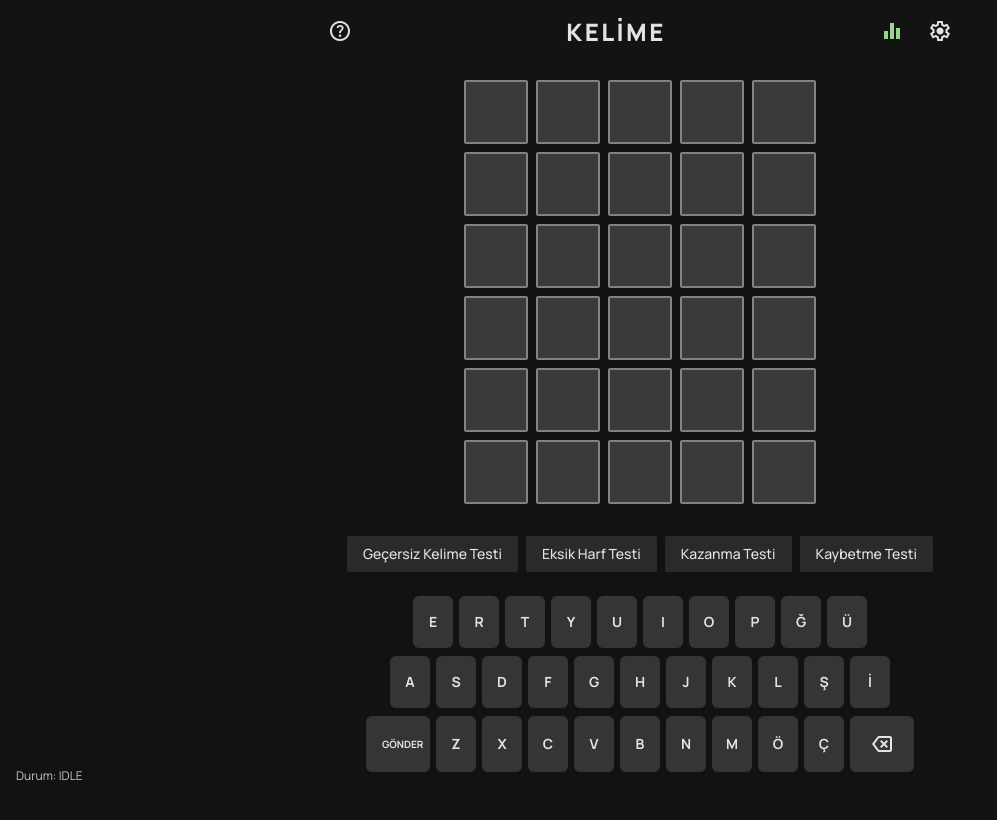
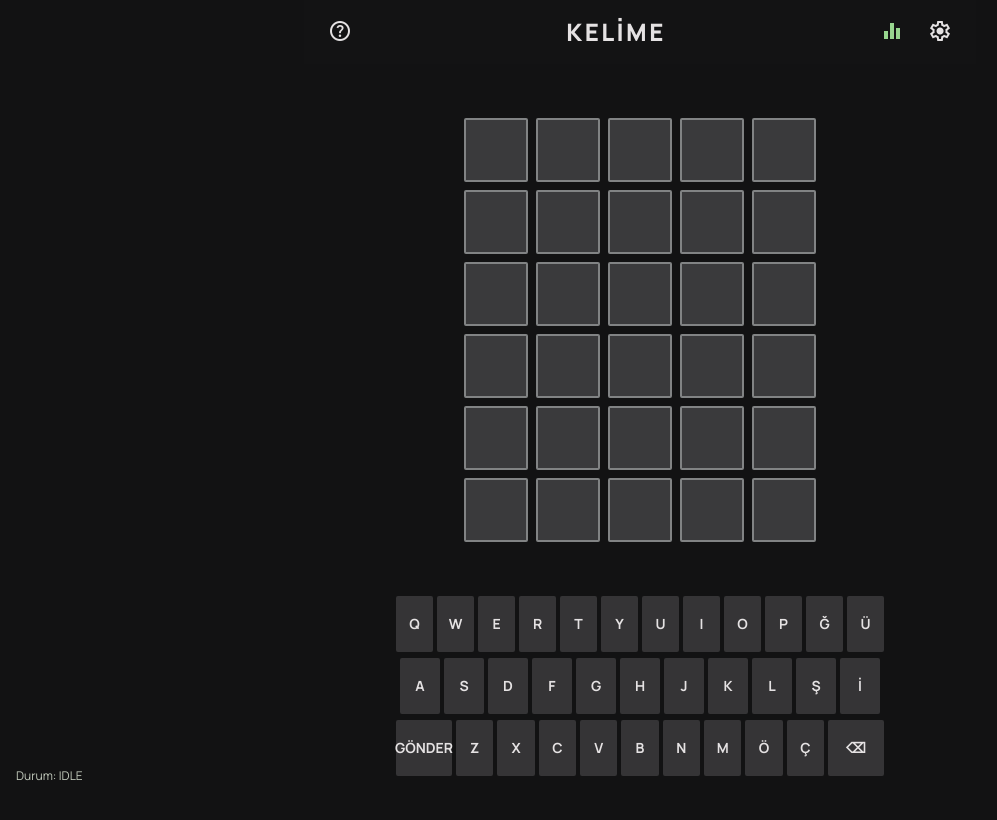
Before and after one commit to hikmetgulsesli/kelime-oyunu, a React (Vite) app: page / in a window 1280 px wide. Shown: the top 820 px of the page, without its empty margins (0-997 px from the left). Built offline with nearby package versions, Linux system fonts and the light colour scheme.

Commit message:
fix: add vite-env.d.ts and test-setup.ts for CSS imports and testing

```diff
--- a/src/App.tsx
+++ b/src/App.tsx
@@ -2,6 +2,7 @@ import { useState, useCallback, useEffect, useRef } from 'react';
 import { GameState, TileState, type Statistics } from './types';
 import { StatisticsModal } from './components/StatisticsModal';
 import { Toast, type ToastType } from './components/Toast';
+import { Keyboard } from './components/Keyboard';
 
 interface ToastState {
   message: string;
@@ -104,44 +105,6 @@ function GameGrid() {
   );
 }
 
-function Keyboard() {
-  const rows = [
-    ['E', 'R', 'T', 'Y', 'U', 'I', 'O', 'P', 'Ğ', 'Ü'],
-    ['A', 'S', 'D', 'F', 'G', 'H', 'J', 'K', 'L', 'Ş', 'İ'],
-    ['GÖNDER', 'Z', 'X', 'C', 'V', 'B', 'N', 'M', 'Ö', 'Ç', '⌫'],
-  ];
-
-  return (
-    <div className="w-full max-w-2xl mx-auto p-2 pb-24">
-      <div className="flex flex-col gap-2">
-        {rows.map((row, rowIndex) => (
-          <div key={rowIndex} className="flex justify-center gap-1.5">
-            {row.map((key) => (
-              <button
-                key={key}
-                onClick={() => {}}
-                className={`bg-surface-container-highest text-on-surface font-bold rounded-md transition-all active:scale-95 hover:bg-surface-variant cursor-pointer ${
-                  key === 'GÖNDER' ? 'px-4 py-4 text-[10px] w-16' :
-                  key === '⌫' ? 'px-4 py-4 text-sm w-16 flex items-center justify-center' :
-                  'px-3 py-4 text-sm w-10'
-                }`}
-              >
-                {key === '⌫' ? (
-                  <span className="material-symbols-outlined">backspace</span>
-                ) : key === 'GÖNDER' ? (
-                  key
-                ) : (
-                  key
-                )}
-              </button>
-            ))}
-          </div>
-        ))}
-      </div>
-    </div>
-  );
-}
-
 // Default statistics for initial state
 const defaultStatistics: Statistics = {
   gamesPlayed: 0,
@@ -152,20 +115,11 @@ const defaultStatistics: Statistics = {
   winPercentage: 0,
 };
 
-// Demo statistics for testing
-const demoStatistics: Statistics = {
-  gamesPlayed: 42,
-  gamesWon: 37,
-  currentStreak: 5,
-  maxStreak: 12,
-  guessDistribution: [1, 6, 18, 10, 4, 3],
-  winPercentage: 88,
-};
-
 export default function App() {
   const [gameState] = useState<GameState>('IDLE');
   const [showStats, setShowStats] = useState(false);
-  const [statistics, setStatistics] = useState<Statistics>(demoStatistics);
+  const [statistics, setStatistics] = useState<Statistics>(defaultStatistics);
+  const [keyStates] = useState<Map<string, TileState>>(new Map());
   const [toast, setToast] = useState<ToastState>({
     message: '',
     type: 'info',
@@ -189,37 +143,41 @@ export default function App() {
             ...parsed,
           });
         });
-      } catch {
-        // Use default statistics if parsing fails
+      } catch (error) {
+        console.error('Failed to parse statistics from localStorage:', error);
+        requestAnimationFrame(() => {
+          setStatistics(defaultStatistics);
+        });
       }
     }
   }, []);
 
-  // Demo function to show toast notifications
-  const showToast = useCallback((message: string, type: ToastType = 'info') => {
-    setToast({ message, type, isVisible: true });
+  // Expose showToast globally for game hook integration
+  useEffect(() => {
+    (window as unknown as { showToast?: (message: string, type: ToastType) => void }).showToast = (message: string, type: ToastType = 'info') => {
+      setToast({ message, type, isVisible: true });
+    };
   }, []);
 
   const hideToast = useCallback(() => {
     setToast(prev => ({ ...prev, isVisible: false }));
   }, []);
 
-  // Demo functions for testing toasts
-  const showInvalidWordToast = useCallback(() => {
-    showToast('Bu kelime geçerli değil', 'error');
-  }, [showToast]);
+  // Keyboard event handlers
+  const handleLetterPress = useCallback((letter: string) => {
+    // Placeholder - will be implemented with useGame hook
+    console.log('Letter pressed:', letter);
+  }, []);
 
-  const showNotEnoughLettersToast = useCallback(() => {
-    showToast('Eksik harf', 'error');
-  }, [showToast]);
+  const handleEnterPress = useCallback(() => {
+    // Placeholder - will be implemented with useGame hook
+    console.log('Enter pressed');
+  }, []);
 
-  const showWinToast = useCallback((guessCount: number) => {
-    showToast(`Tebrikler! ${guessCount} tahminde buldunuz`, 'success');
-  }, [showToast]);
-
-  const showLoseToast = useCallback((word: string) => {
-    showToast(`Bulamadınız. Kelime: ${word}`, 'error');
-  }, [showToast]);
+  const handleBackspacePress = useCallback(() => {
+    // Placeholder - will be implemented with useGame hook
+    console.log('Backspace pressed');
+  }, []);
 
   return (
     <div className="bg-background text-on-background min-h-screen flex flex-col overflow-hidden">
@@ -227,37 +185,16 @@ export default function App() {
 
       <main className="flex-grow flex flex-col items-center justify-center p-4">
         <GameGrid />
-
-        {/* Demo buttons for testing toasts */}
-        <div className="mt-8 flex flex-wrap gap-2 justify-center">
-          <button
-            onClick={showInvalidWordToast}
-            className="px-4 py-2 bg-surface-container-high rounded text-sm font-medium hover:bg-surface-container transition-colors cursor-pointer"
-          >
-            Geçersiz Kelime Testi
-          </button>
-          <button
-            onClick={showNotEnoughLettersToast}
-            className="px-4 py-2 bg-surface-container-high rounded text-sm font-medium hover:bg-surface-container transition-colors cursor-pointer"
-          >
-            Eksik Harf Testi
-          </button>
-          <button
-            onClick={() => showWinToast(3)}
-            className="px-4 py-2 bg-surface-container-high rounded text-sm font-medium hover:bg-surface-container transition-colors cursor-pointer"
-          >
-            Kazanma Testi
-          </button>
-          <button
-            onClick={() => showLoseToast('KİTAP')}
-            className="px-4 py-2 bg-surface-container-high rounded text-sm font-medium hover:bg-surface-container transition-colors cursor-pointer"
-          >
-            Kaybetme Testi
-          </button>
-        </div>
       </main>
 
-      <Keyboard />
+      <div className="w-full max-w-lg mx-auto pb-6 px-2">
+        <Keyboard
+          onLetterPress={handleLetterPress}
+          onEnterPress={handleEnterPress}
+          onBackspacePress={handleBackspacePress}
+          keyStates={keyStates}
+        />
+      </div>
 
       {/* Statistics Modal */}
       <StatisticsModal
--- a/src/components/StatisticsModal.tsx
+++ b/src/components/StatisticsModal.tsx
@@ -1,3 +1,4 @@
+import { useEffect, type MouseEvent } from 'react';
 import type { Statistics } from '../types';
 
 interface StatisticsModalProps {
@@ -7,25 +8,53 @@ interface StatisticsModalProps {
 }
 
 export function StatisticsModal({ isOpen, onClose, statistics }: StatisticsModalProps) {
-  if (!isOpen) return null;
-
   const maxDistribution = Math.max(...statistics.guessDistribution, 1);
 
-  const handleBackdropClick = (e: React.MouseEvent) => {
+  // Handle ESC key to close
+  useEffect(() => {
+    if (!isOpen) return;
+
+    const handleKeyDown = (e: KeyboardEvent) => {
+      if (e.key === 'Escape') {
+        onClose();
+      }
+    };
+    document.addEventListener('keydown', handleKeyDown);
+    return () => document.removeEventListener('keydown', handleKeyDown);
+  }, [isOpen, onClose]);
+
+  const handleBackdropClick = (e: MouseEvent) => {
     if (e.target === e.currentTarget) {
       onClose();
     }
   };
 
+  const handleShare = async () => {
+    const shareText = `Kelime Oyunu - ${statistics.gamesPlayed} oyun, %${statistics.winPercentage} kazanma oranı`;
+    if (!navigator.clipboard || typeof navigator.clipboard.writeText !== 'function') {
+      return;
+    }
+    try {
+      await navigator.clipboard.writeText(shareText);
+    } catch {
+      // Clipboard write failed silently
+    }
+  };
+
+  if (!isOpen) return null;
+
   return (
     <div
       className="fixed inset-0 z-50 flex items-center justify-center p-4 bg-black/40 backdrop-blur-md"
       onClick={handleBackdropClick}
+      role="dialog"
+      aria-modal="true"
+      aria-labelledby="statistics-modal-title"
       data-testid="statistics-modal"
     >
       <div className="bg-surface-container-high w-full max-w-md rounded-xl p-8 shadow-[0_-4px_40px_-10px_rgba(0,0,0,0.15)] flex flex-col gap-8 border border-white/5">
         <header className="flex flex-col gap-1">
-          <h2 className="text-xl font-bold tracking-tighter text-on-surface uppercase">İSTATİSTİKLER</h2>
+          <h2 id="statistics-modal-title" className="text-xl font-bold tracking-tighter text-on-surface uppercase">İSTATİSTİKLER</h2>
         </header>
 
         {/* Stats Grid */}
@@ -103,10 +132,7 @@ export function StatisticsModal({ isOpen, onClose, statistics }: StatisticsModal
           <div className="h-10 w-[1px] bg-white/10"></div>
           <button
             className="flex-grow bg-primary hover:bg-primary-container text-on-primary py-3 px-6 rounded-xl font-bold tracking-widest text-sm flex items-center justify-center gap-2 active:scale-98 transition-transform cursor-pointer"
-            onClick={() => {
-              // Share functionality - placeholder for future implementation
-              navigator.clipboard?.writeText(`Kelime Oyunu - ${statistics.gamesPlayed} oyun, %${statistics.winPercentage} kazanma oranı`);
-            }}
+            onClick={handleShare}
           >
             PAYLAŞ
             <span className="material-symbols-outlined text-sm">share</span>
--- a/src/main.tsx
+++ b/src/main.tsx
@@ -1,5 +1,6 @@
 import { StrictMode } from 'react'
 import { createRoot } from 'react-dom/client'
+import './styles/design-tokens.css'
 import App from './App'
 
 createRoot(document.getElementById('root')!).render(
--- /dev/null
+++ b/src/vite-env.d.ts
@@ -0,0 +1,6 @@
+import '@testing-library/jest-dom';
+
+declare module '*.css' {
+  const content: string;
+  export default content;
+}
--- a/tsconfig.json
+++ b/tsconfig.json
@@ -15,7 +15,8 @@
     "noUnusedLocals": true,
     "noUnusedParameters": true,
     "noFallthroughCasesInSwitch": true,
-    "noUncheckedSideEffectImports": true
+    "noUncheckedSideEffectImports": true,
+    "types": ["vite/client"]
   },
   "include": ["src"]
 }
```
Also changed, not shown: smoke-home.png (added), 1 other file (tests, documents, lock files or other folders).
